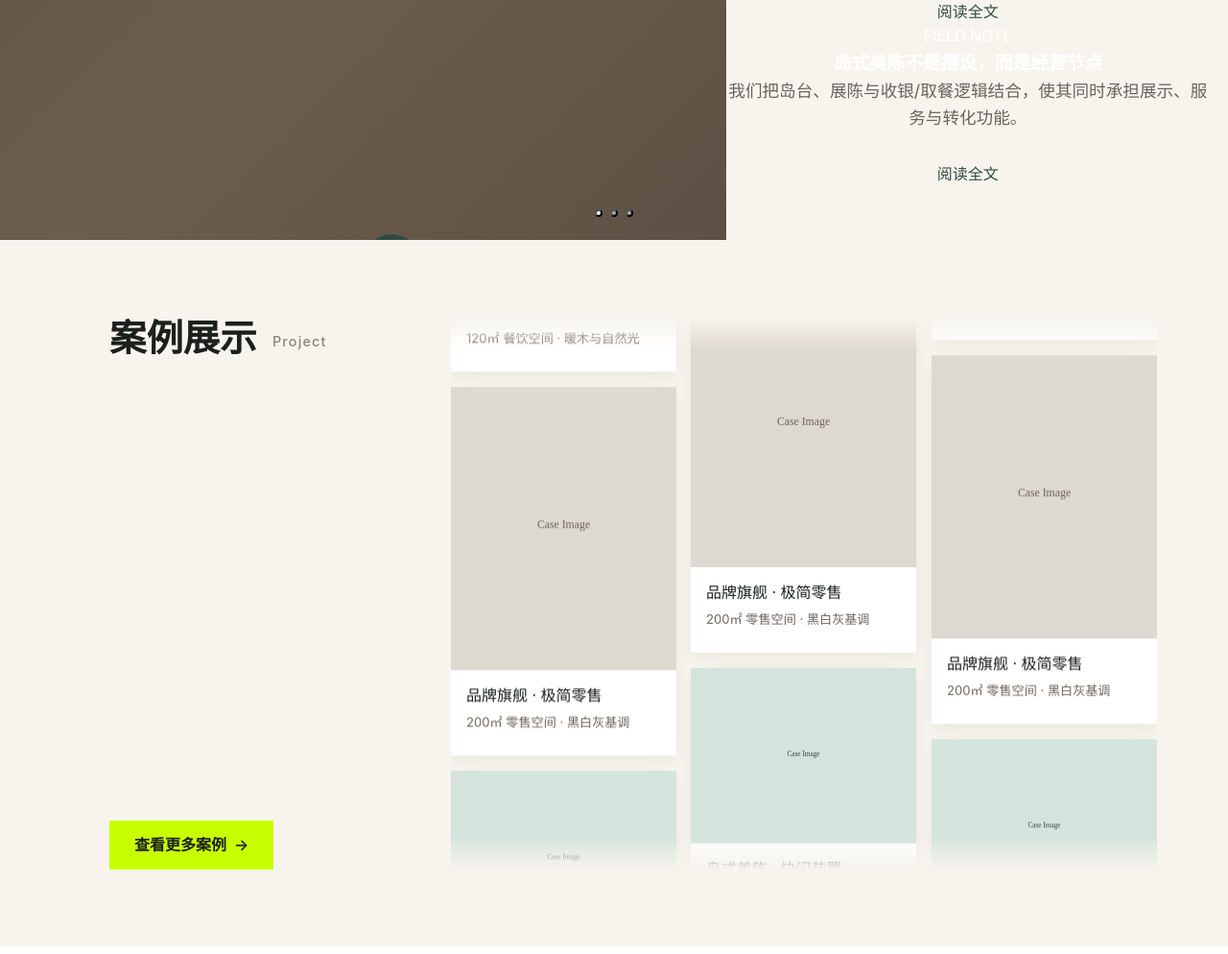
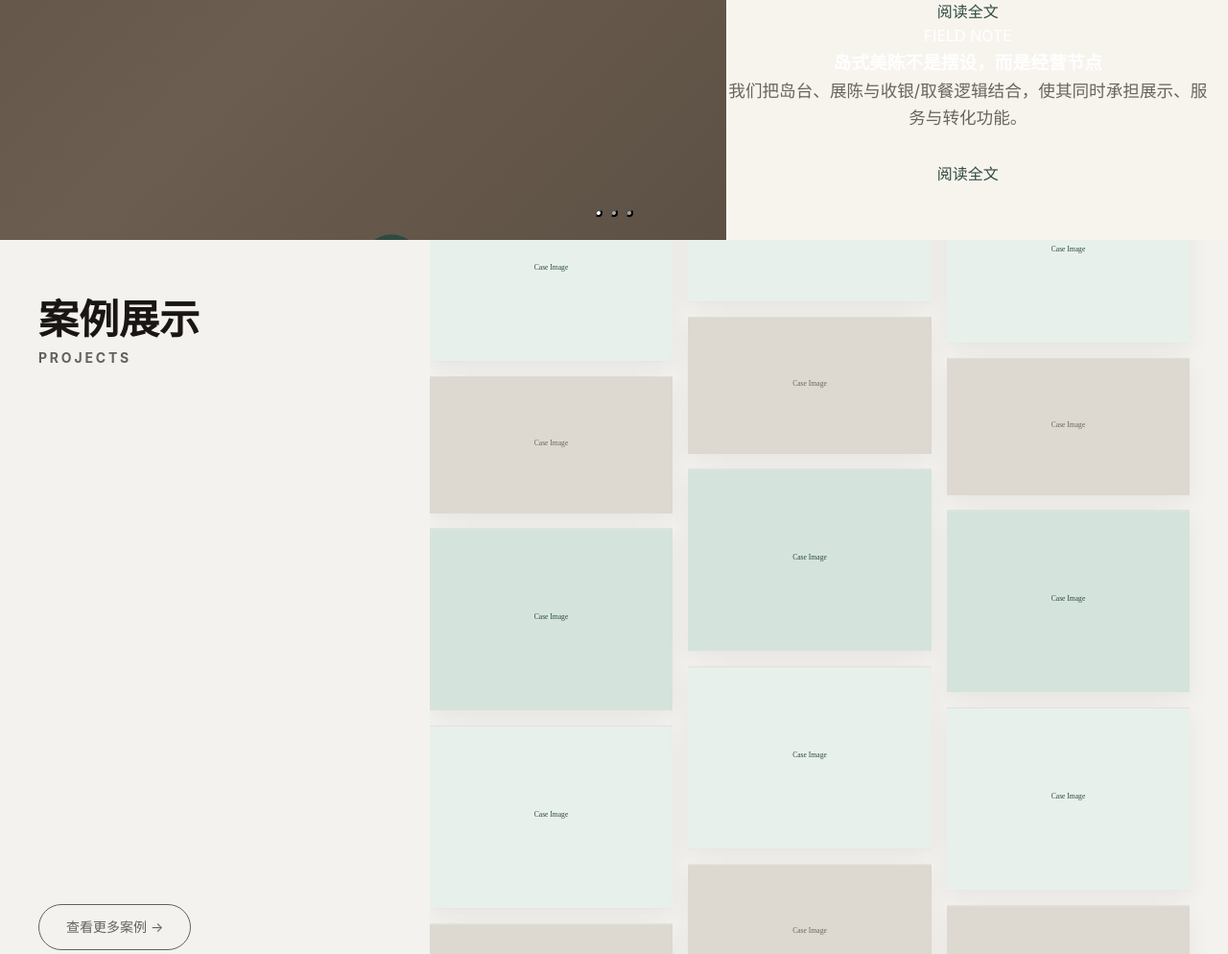
Before and after one commit to 86loozooy-svg/bimuyu-os, a FastAPI app: page / in a window 1280 px wide; the page is wider, and only the part inside the window is pictured. Shown: the part 611-1605 px from the top of that part at 96% size. Run offline with FastAPI, Linux system fonts and the light colour scheme; data comes from the database, SQL or seed files in the repository; some libraries are stand-ins or nearby versions.

Commit message:
案例展示整体按新规范重构：data-ratio+padding-bottom 比例、图片绝对定位 cover、左标题悬浮顶层/右滚动底层(z-index)、类名统一 case-showcase/case-title/case-scroll/scroll-col

```diff
--- a/app/routers/public.py
+++ b/app/routers/public.py
@@ -70,9 +70,9 @@ async def home(request: Request):
                 "SELECT * FROM site_client_logos WHERE is_visible = 1 ORDER BY sort_order"
             ).fetchall()
         )
-    # 为每个案例随机分配展示尺寸，形成不规则瀑布流错落感（双份渲染共用同一 size，保证无缝）
+    # 为每个案例随机分配展示比例，形成不规则瀑布流错落感（双份渲染共用同一 ratio，保证无缝）
     for c in cases:
-        c["size"] = random.choice(("large", "medium", "small"))
+        c["ratio"] = random.choice(("16x9", "4x3", "1x1"))
     return templates.TemplateResponse(
         "public/index.html",
         {
--- a/static/css/case_layout.css
+++ b/static/css/case_layout.css
@@ -1,204 +1,143 @@
 /* =========================================================
-   首页案例展示 · 左固定标题 + 右三列速度差滚动
-   - CSS Grid 左右分栏（30% / 70%），严禁绝对定位
-   - 左侧标题/按钮固定悬浮（不参与滚动）
-   - 右侧三列各自 @keyframes 平移 -50%（双份卡片无缝循环）
-   - 速度差：col-1=30s(基准) / col-2=20s(最快) / col-3=26s(中等)
-   - 悬停整体暂停：纯 CSS，无 JS
-   - 卡片直角(border-radius:0)、图片 object-fit:cover 填充、轻微阴影
-   - 配色沿用站点：#63615A / greenyellow(#c8ff00) / 浅米背景
+   首页案例展示 · 左悬浮标题(顶层) + 右三列速度差滚动(底层)
+   - 左 .case-title 悬浮顶层(z-index:2)，右 .case-scroll 底层(z-index:1)
+   - 三列 .scroll-col 各自 @keyframes scrollUp 平移 -50%（双份卡片无缝循环）
+   - 速度差：col-1=30s / col-2=20s(最快掠过) / col-3=26s
+   - 悬停暂停：纯 CSS，无 JS
+   - 卡片无圆角(border-radius:0)，比例由 data-ratio + padding-bottom 控制，图片 object-fit:cover 居中填充
    ========================================================= */
 
-/* 区块容器：浅米背景 + 噪点纹理 */
-.case-showcase-section {
+/* ===== 外层容器 ===== */
+.case-showcase {
   position: relative;
-  isolation: isolate;
-  padding: 80px 0;
-  background: var(--bg, #f7f4ee);
+  width: 100%;
+  height: 100vh;
+  display: flex;
+  background: #f4f2ef; /* 站点浅米色 */
   overflow: hidden;
 }
-.case-showcase-section > .container {
+
+/* ===== 左侧文字（悬浮顶层）===== */
+.case-title {
   position: relative;
   z-index: 2;
+  flex: 0 0 35%;
+  padding: 60px 40px;
+  display: flex;
+  flex-direction: column;
+  justify-content: space-between;
+  color: #1a1614;
+}
+.case-title h2 {
+  font-size: 42px;
+  font-weight: 700;
+  line-height: 1.1;
+}
+.case-title h2 span {
+  display: block;
+  font-size: 14px;
+  letter-spacing: 0.2em;
+  color: #63615A;
+  margin-top: 8px;
+}
+.case-more {
+  align-self: flex-start;
+  padding: 12px 28px;
+  border: 1px solid #63615A;
+  color: #63615A;
+  text-decoration: none;
+  border-radius: 100px;
+  font-size: 14px;
+  transition: all 0.3s;
+}
+.case-more:hover {
+  background: #c8ff00;          /* greenyellow 主色 */
+  border-color: #c8ff00;
+  color: #1a1614;
 }
 
-/* ---------- 整体 Grid 分栏：左 30% / 右 70% ---------- */
-.case-showcase {
-  display: grid;
-  grid-template-columns: 30% 70%;
-  gap: 40px;
-  align-items: stretch;        /* 左右等高，左列可把按钮推到底部 */
+/* ===== 右侧滚动区（底层）===== */
+.case-scroll {
+  position: relative;
+  z-index: 1;
+  flex: 1;
+  display: flex;
+  gap: 16px;
+  padding: 60px 40px 60px 0;
+  overflow: hidden;
 }
 
-/* ---------- 左侧固定区：不参与滚动，标题在上、按钮在底 ---------- */
-.case-header {
+/* ===== 三列 ===== */
+.scroll-col {
+  flex: 1;
   display: flex;
   flex-direction: column;
-  justify-content: space-between;   /* 标题置顶，按钮悬浮于底部 */
-  align-items: flex-start;
+  gap: 16px;
+  align-self: flex-start;      /* 关键：不被父级(flex 行)拉伸，保留内容自然高度 → 平移 -50% 精确无缝 */
+  min-width: 0;
+  animation-timing-function: linear;
+  animation-iteration-count: infinite;
 }
-.case-header__title {
-  margin: 0;
-  font-size: clamp(1.8rem, 3vw, 2.6rem);
-  font-weight: 800;
-  line-height: 1.15;
-  color: #1c201d;                    /* 加粗黑色 */
-}
-.case-header__title span {
-  margin-left: 8px;
-  font-size: .9rem;
-  font-weight: 500;
-  letter-spacing: .08em;
-  color: #8a847b;                    /* 灰色小字 Project */
-  vertical-align: middle;
-}
-.btn-more {
-  display: inline-flex;
-  align-items: center;
-  gap: 8px;
-  padding: 13px 26px;
-  background: #c8ff00;                /* 主色调 greenyellow */
-  color: #1c201d;
-  font-weight: 600;
-  border: none;
-  border-radius: 0;                   /* 直角 */
-  cursor: pointer;
-  text-decoration: none;
-  transition: transform .25s ease, filter .25s ease;
-}
-.btn-more:hover {
-  transform: translateX(4px);
-  filter: brightness(1.05);
-  text-decoration: none;
-}
-.btn-more .arr { transition: transform .25s ease; }
-.btn-more:hover .arr { transform: translateX(4px); }
+.col-1 { animation: scrollUp 30s linear infinite; }
+.col-2 { animation: scrollUp 20s linear infinite; } /* 最快，掠过 */
+.col-3 { animation: scrollUp 26s linear infinite; }
 
-/* ---------- 右侧滚动区：三列网格 + 固定高度裁剪 + 上下渐隐 ---------- */
-.case-scroll-container {
-  display: grid;
-  grid-template-columns: repeat(3, 1fr);
-  gap: 16px;
-  height: 72vh;
-  min-height: 520px;
-  overflow: hidden;
-  -webkit-mask-image: linear-gradient(to bottom, transparent 0, #000 6%, #000 94%, transparent 100%);
-          mask-image: linear-gradient(to bottom, transparent 0, #000 6%, #000 94%, transparent 100%);
+/* ===== 无缝滚动 ===== */
+@keyframes scrollUp {
+  from { transform: translateY(0); }
+  to { transform: translateY(-50%); }
 }
 
-/* 单列：承载双份 cases，平移自身 -50% 实现无缝循环
-   改为 CSS Grid（grid-auto-rows 基础行高），卡片用 grid-row: span 控制高度 → 不规则瀑布流 */
-.scroll-column {
-  display: grid;
-  grid-template-columns: 1fr;
-  grid-auto-rows: 8px;           /* 基础行高：span(N) = N×8px 即卡片高度 */
-  align-self: start;             /* 不被外层容器拉伸，保留内容自然高度 → 无缝循环精确 */
-  min-width: 0;
-  animation-name: caseScrollUp;
-  animation-timing-function: linear;
-  animation-iteration-count: infinite;
-  will-change: transform;
-}
-/* 速度差（硬性指标） */
-.col-1 { animation-duration: 30s; }   /* 较慢，基准 */
-.col-2 { animation-duration: 20s; }   /* 最快，负责“掠过”其他列 */
-.col-3 { animation-duration: 26s; }   /* 中等 */
-
-@keyframes caseScrollUp {
-  from { transform: translateY(0); }
-  to   { transform: translateY(-50%); }
+/* ===== 悬停暂停 ===== */
+.case-scroll:hover .scroll-col {
+  animation-play-state: paused;
 }
 
-/* 悬停暂停：纯 CSS，无 JS 定时器 */
-@media (hover: hover) {
-  .case-scroll-container:hover .scroll-column { animation-play-state: paused; }
+/* ===== 卡片 ===== */
+.case-card {
+  position: relative;
+  width: 100%;
+  overflow: hidden;
+  border-radius: 0; /* 无圆角 */
+  background: #ddd;
 }
 
-/* ---------- 卡片：直角、轻微阴影、flex 纵向（图片填充 + 标题在底） ---------- */
-.case-card {
-  display: flex;
-  flex-direction: column;
-  margin-bottom: 16px;                /* 列内卡片间距；双份渲染 → 无缝循环精确 */
-  background: #fff;
-  border-radius: 0;                   /* 直角矩形 */
-  overflow: hidden;
-  box-shadow: 0 6px 18px rgba(26, 22, 20, .06);
-  transition: transform .4s ease, box-shadow .4s ease;
-}
-.case-card:hover {
-  transform: translateY(-4px);
-  box-shadow: 0 14px 30px rgba(26, 22, 20, .14);
-  text-decoration: none;
-}
-.case-card .case-img {
-  flex: 1 1 auto;                     /* 填满卡片剩余高度 */
-  min-height: 0;                      /* 允许在 flex 中收缩，图片不撑破卡片 */
+/* ===== 固定比例（核心）===== */
+.case-card[data-ratio="16x9"] { padding-bottom: 56.25%; }
+.case-card[data-ratio="4x3"]  { padding-bottom: 75%; }
+.case-card[data-ratio="1x1"]  { padding-bottom: 100%; }
+
+/* ===== 图片 ===== */
+.case-card img {
+  position: absolute;
+  inset: 0;
   width: 100%;
   height: 100%;
-  object-fit: cover;                  /* 按比例填充容器，绝不拉伸变形 */
-  object-position: center;            /* 主体居中 */
+  object-fit: cover;
+  object-position: center;
   display: block;
-  background: #d4c5b3;                /* 占位底色（无图时） */
 }
 
-/* ---------- 不规则尺寸：grid-row: span 控制卡片高度（列已是 CSS Grid） ----------
-   图片用 object-fit: cover 按比例填充，不拉伸、不变形；
-   三列速度差滚动、悬停暂停、直角、双重循环逻辑均保持不变。 */
-.case-card.large  { grid-row: span 50; }   /* 大图：约 400px */
-.case-card.medium { grid-row: span 36; }   /* 中图：约 288px */
-.case-card.small  { grid-row: span 22; }   /* 小图：约 176px */
-.case-card .case-info { padding: 14px 16px 16px; flex: 0 0 auto; }
-.case-card .case-info h3 {
-  margin: 0 0 6px;
-  font-size: 1rem;
-  font-weight: 400;
-  color: #1c201d;
-}
-.case-card .case-info p {
-  margin: 0 0 8px;
-  font-size: .82rem;
-  color: #6a645d;
-  line-height: 1.5;
-}
-.case-card .case-tag {
-  display: inline-block;
-  font-size: .7rem;
-  letter-spacing: .04em;
-  color: #4b463f;
-  background: #c8ff00;                /* greenyellow 小标签 */
-  padding: 2px 8px;
-}
-
-/* ---------- 响应式 ---------- */
-/* 平板：右区 2 列，隐藏第三列 */
-@media (max-width: 1024px) {
-  .case-scroll-container { grid-template-columns: repeat(2, 1fr); }
-  .scroll-column.col-3 { display: none; }
-}
-/* 手机：左标题置顶（单列），右区单列滚动 */
+/* ===== 移动端 ===== */
 @media (max-width: 768px) {
   .case-showcase {
-    grid-template-columns: 1fr;        /* 上下堆叠：标题置顶 */
-    gap: 24px;
+    flex-direction: column;
+    height: auto;
   }
-  .case-header {
-    flex-direction: row;               /* 标题与按钮并排置顶 */
-    align-items: center;
-    justify-content: space-between;
-    flex-wrap: wrap;
-    gap: 12px;
+  .case-title {
+    flex: none;
+    padding: 40px 20px;
   }
-  .case-scroll-container {
-    grid-template-columns: 1fr;        /* 单列滚动 */
-    height: 64vh;
-    min-height: 420px;
+  .case-scroll {
+    flex-direction: column;
+    padding: 0 20px 40px;
   }
-  .scroll-column.col-2,
-  .scroll-column.col-3 { display: none; }
-  .scroll-column.col-1 { animation-duration: 36s; }   /* 单列适当放慢 */
+  .scroll-col {
+    animation-duration: 40s !important;
+  }
 }
 
 /* 减少动效偏好：关闭滚动，保留静态展示 */
 @media (prefers-reduced-motion: reduce) {
-  .scroll-column { animation: none !important; }
+  .scroll-col { animation: none !important; }
 }
--- a/templates/public/index.html
+++ b/templates/public/index.html
@@ -99,49 +99,36 @@
 </section>
 
 <!-- ===== 案例展示：左固定标题 + 右三列速度差滚动 ===== -->
-<section class="case-showcase-section noise-texture">
-  <div class="container">
-    <div class="case-showcase">
-      <!-- 左侧固定区（不参与滚动，始终悬浮） -->
-      <div class="case-header">
-        <h2 class="case-header__title">案例展示 <span>Project</span></h2>
-        <a href="/projects" class="btn-more">查看更多案例 <span class="arr">→</span></a>
-      </div>
+<section class="case-showcase">
 
-      <!-- 右侧滚动区：三列，速度差 30s / 20s / 26s -->
-      <div class="case-scroll-container">
-        <div class="scroll-column col-1">
-          {% for _ in range(2) %}{% for case in cases %}<a class="case-card {{ case.size or 'medium' }}" href="/projects/{{ case.id }}">
-            <img class="case-img" src="{{ case.cover_image }}" alt="{{ case.title }}" loading="lazy">
-            <div class="case-info">
-              <h3>{{ case.title }}</h3>
-              <p>{% if case.area or case.category %}{% if case.area %}{{ case.area }}㎡{% endif %}{% if case.area and case.category %} · {% endif %}{{ case.category }}{% else %}{{ case.subtitle }}{% endif %}</p>
-              {% if case.category %}<span class="case-tag">{{ case.category }}</span>{% endif %}
-            </div>
-          </a>{% endfor %}{% endfor %}
-        </div>
-        <div class="scroll-column col-2">
-          {% for _ in range(2) %}{% for case in cases %}<a class="case-card {{ case.size or 'medium' }}" href="/projects/{{ case.id }}">
-            <img class="case-img" src="{{ case.cover_image }}" alt="{{ case.title }}" loading="lazy">
-            <div class="case-info">
-              <h3>{{ case.title }}</h3>
-              <p>{% if case.area or case.category %}{% if case.area %}{{ case.area }}㎡{% endif %}{% if case.area and case.category %} · {% endif %}{{ case.category }}{% else %}{{ case.subtitle }}{% endif %}</p>
-              {% if case.category %}<span class="case-tag">{{ case.category }}</span>{% endif %}
-            </div>
-          </a>{% endfor %}{% endfor %}
-        </div>
-        <div class="scroll-column col-3">
-          {% for _ in range(2) %}{% for case in cases %}<a class="case-card {{ case.size or 'medium' }}" href="/projects/{{ case.id }}">
-            <img class="case-img" src="{{ case.cover_image }}" alt="{{ case.title }}" loading="lazy">
-            <div class="case-info">
-              <h3>{{ case.title }}</h3>
-              <p>{% if case.area or case.category %}{% if case.area %}{{ case.area }}㎡{% endif %}{% if case.area and case.category %} · {% endif %}{{ case.category }}{% else %}{{ case.subtitle }}{% endif %}</p>
-              {% if case.category %}<span class="case-tag">{{ case.category }}</span>{% endif %}
-            </div>
-          </a>{% endfor %}{% endfor %}
-        </div>
-      </div>
+  <!-- 左侧悬浮文字区（顶层） -->
+  <div class="case-title">
+    <h2>案例展示<br><span>PROJECTS</span></h2>
+    <a href="/projects" class="case-more">查看更多案例 →</a>
+  </div>
+
+  <!-- 右侧滚动区（底层） -->
+  <div class="case-scroll">
+
+    <!-- 三列：速度差 30s / 20s / 26s，双重循环渲染两遍保证无缝 -->
+    <div class="scroll-col col-1">
+      {% for _ in range(2) %}{% for case in cases %}<div class="case-card" data-ratio="{{ case.ratio }}">
+        <img src="{{ case.cover_image }}" alt="{{ case.title }}" loading="lazy">
+      </div>{% endfor %}{% endfor %}
     </div>
+
+    <div class="scroll-col col-2">
+      {% for _ in range(2) %}{% for case in cases %}<div class="case-card" data-ratio="{{ case.ratio }}">
+        <img src="{{ case.cover_image }}" alt="{{ case.title }}" loading="lazy">
+      </div>{% endfor %}{% endfor %}
+    </div>
+
+    <div class="scroll-col col-3">
+      {% for _ in range(2) %}{% for case in cases %}<div class="case-card" data-ratio="{{ case.ratio }}">
+        <img src="{{ case.cover_image }}" alt="{{ case.title }}" loading="lazy">
+      </div>{% endfor %}{% endfor %}
+    </div>
+
   </div>
 </section>
 
```
